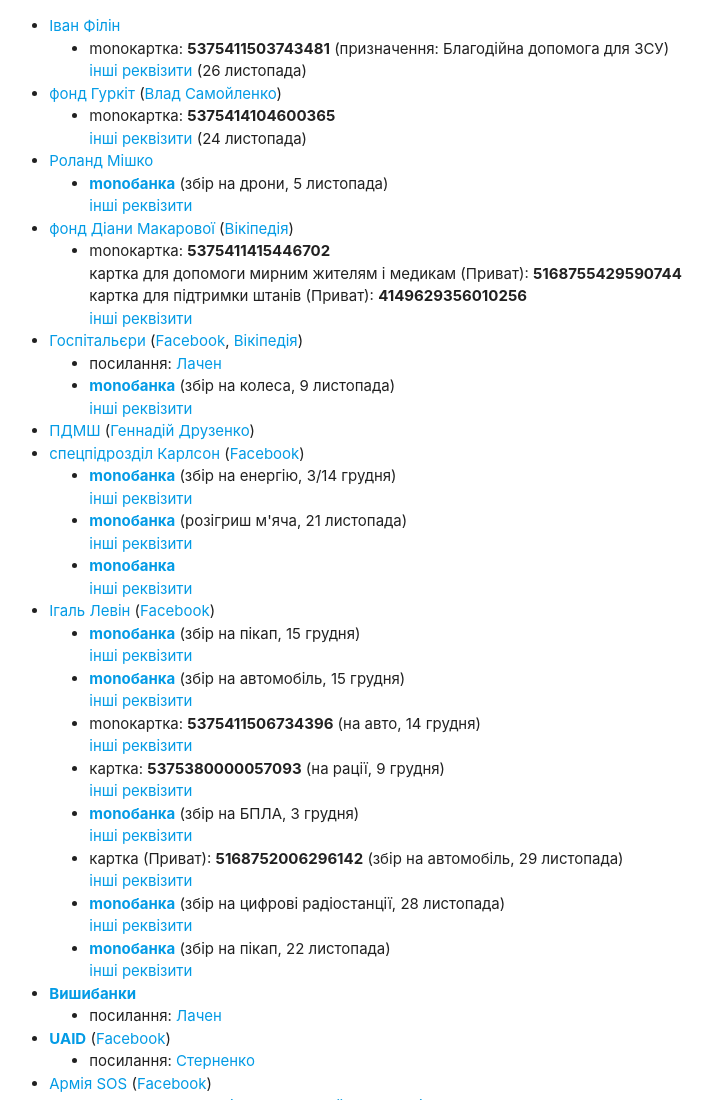
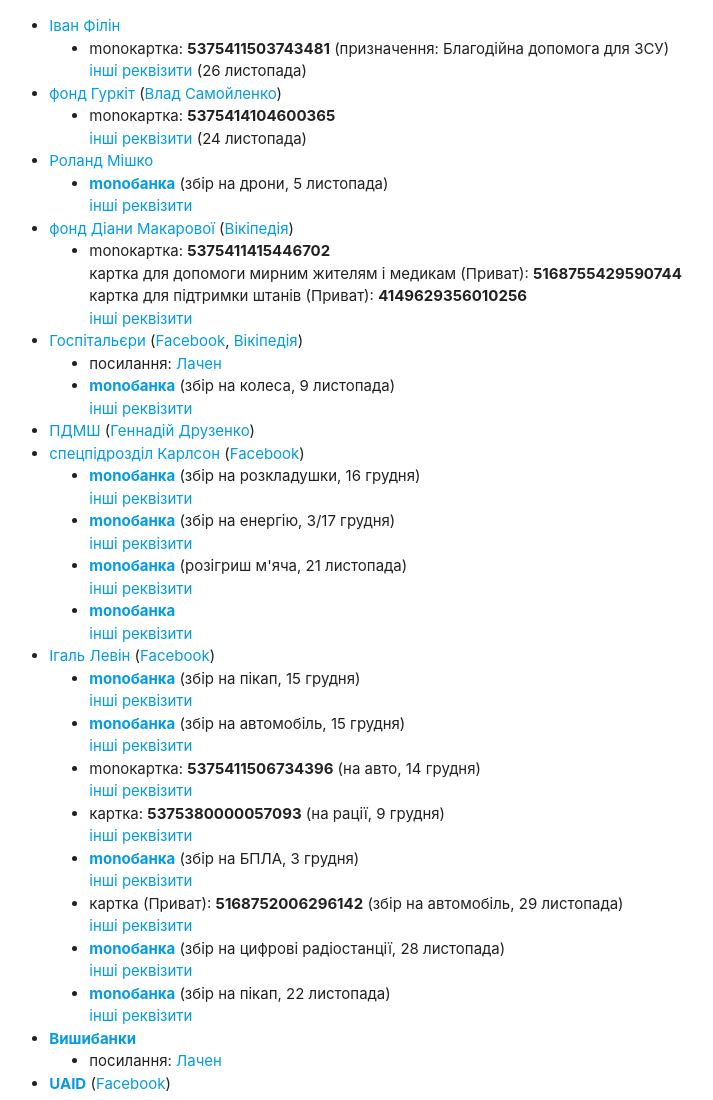
Before and after one commit to x-yuri/supportzsu, a plain HTML site: page index.html in a window 1280 px wide. Shown: the top 1100 px of the page, without its empty margins (194-907 px from the left). Drawn offline with nearby package versions, Linux system fonts and the light colour scheme; a script that the page names is missing.

Commit message:
~ update

```diff
--- a/index.html
+++ b/index.html
@@ -90,7 +90,10 @@
                 <a href="https://t.me/aerocarlson" target="_blank">спецпідрозділ Карлсон</a>
                 (<a href="https://www.facebook.com/aero.karlson" target="_blank">Facebook</a>)
                 <ul>
-                    <li><a class="b jar" href="https://send.monobank.ua/jar/9jruzXdnhg" target="_blank">monoбанка</a> (збір на енергію, 3/14 грудня)<br>
+                    <li><a class="b jar" href="https://send.monobank.ua/jar/7pZXC66dRr" target="_blank">monoбанка</a> (збір на розкладушки, 16 грудня)<br>
+                        <a href="https://t.me/aerocarlson/773" target="_blank">інші реквізити</a>
+                        <span class="hidden private"></span>
+                    <li><a class="b jar" href="https://send.monobank.ua/jar/9jruzXdnhg" target="_blank">monoбанка</a> (збір на енергію, 3/17 грудня)<br>
                         <a href="https://t.me/aerocarlson/690" target="_blank">інші реквізити</a>
                         <span class="hidden private">9, 13</span>
                     <li><a class="b jar" href="https://send.monobank.ua/jar/5FkUWsM1fF" target="_blank">monoбанка</a> (розігриш м'яча, 21 листопада)<br>
```
